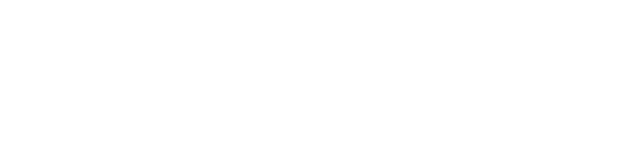
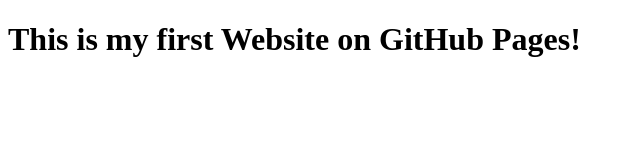
Before and after one commit to azxx/Avi-Raye, a plain HTML site: page index.html in a window 1280 px wide. Shown: the whole page, without its empty margins (0-640 px from the left). Drawn offline with Linux system fonts and the light colour scheme.

Commit message:
third commit

```diff
--- a/index.html
+++ b/index.html
@@ -7,6 +7,8 @@
     <title>Welcome To My Website!</title>
 </head>
 <body>
-
+    <h1>
+        This is my first Website on GitHub Pages!
+    </h1>
 </body>
 </html>
```
